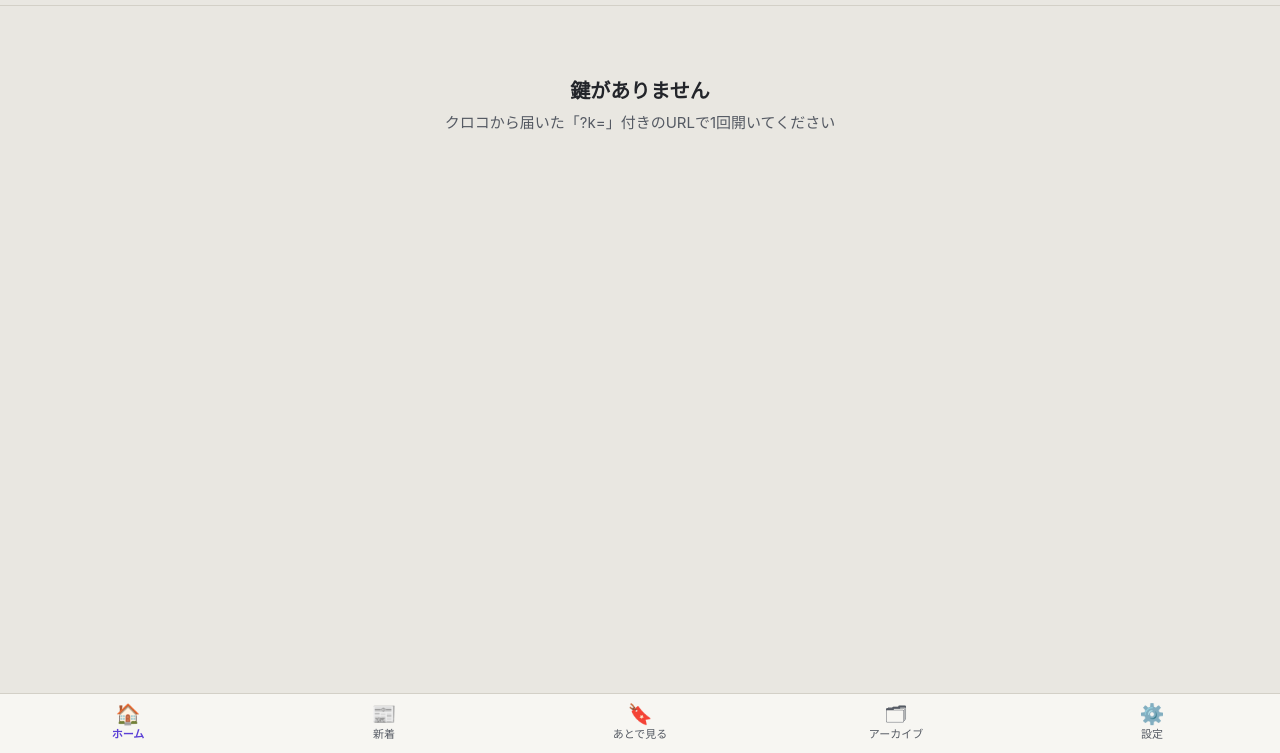
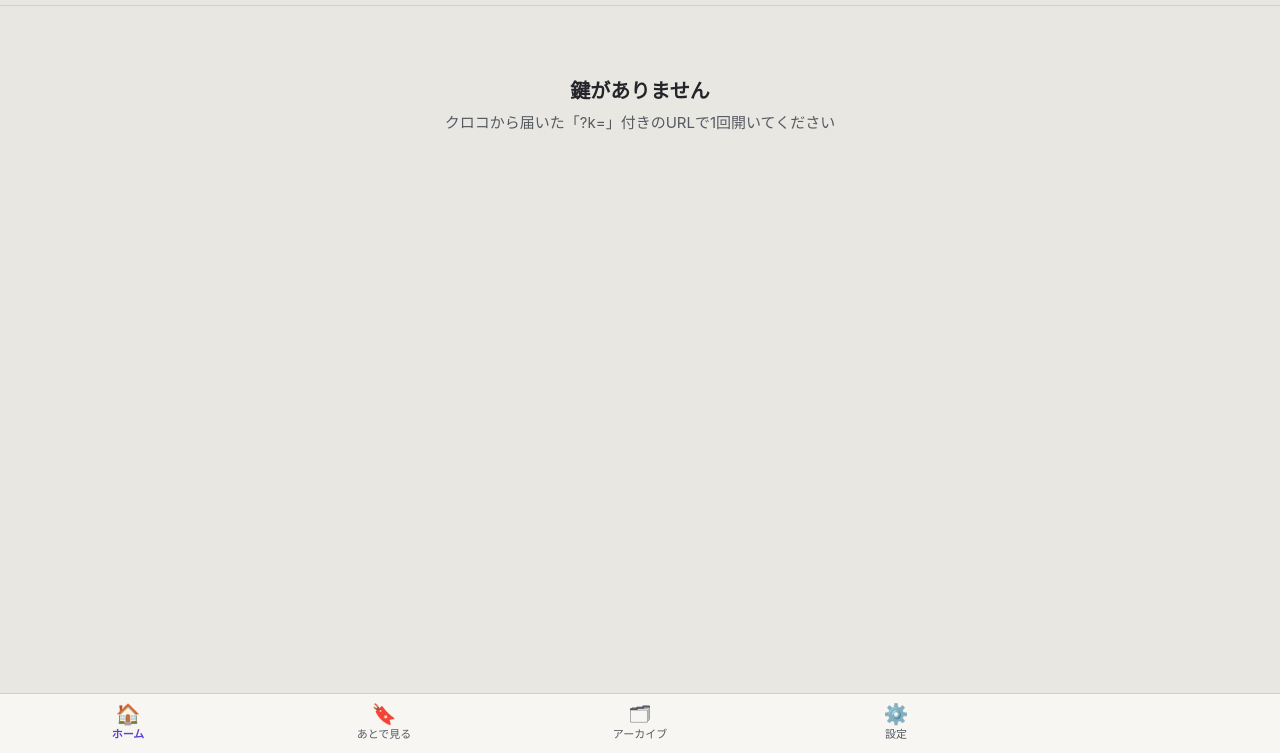
Before and after one commit to naoto-web/matome-tsushin, a plain HTML site: page index.html in a window 1280 px wide. Shown: the part 47-800 px from the top of the page. Drawn offline with Linux system fonts and the light colour scheme.

Commit message:
update index.html

```diff
--- a/index.html
+++ b/index.html
@@ -51,7 +51,7 @@
 
 <nav class="tabs">
   <button data-tab="home" class="on"><span>🏠</span>ホーム</button>
-  <button data-tab="news"><span>📰</span>新着</button>
+  <!-- 📰新着タブは11/16に外した（普通の新着はシート「新着」へ分けた・画面の部品は残してある＝戻すときはこのボタンを戻す） -->
   <button data-tab="later"><span>🔖</span>あとで見る<b id="laterBadge" hidden></b></button>
   <button data-tab="archive"><span>🗂</span>アーカイブ</button>
   <button data-tab="settings"><span>⚙️</span>設定</button>
```
